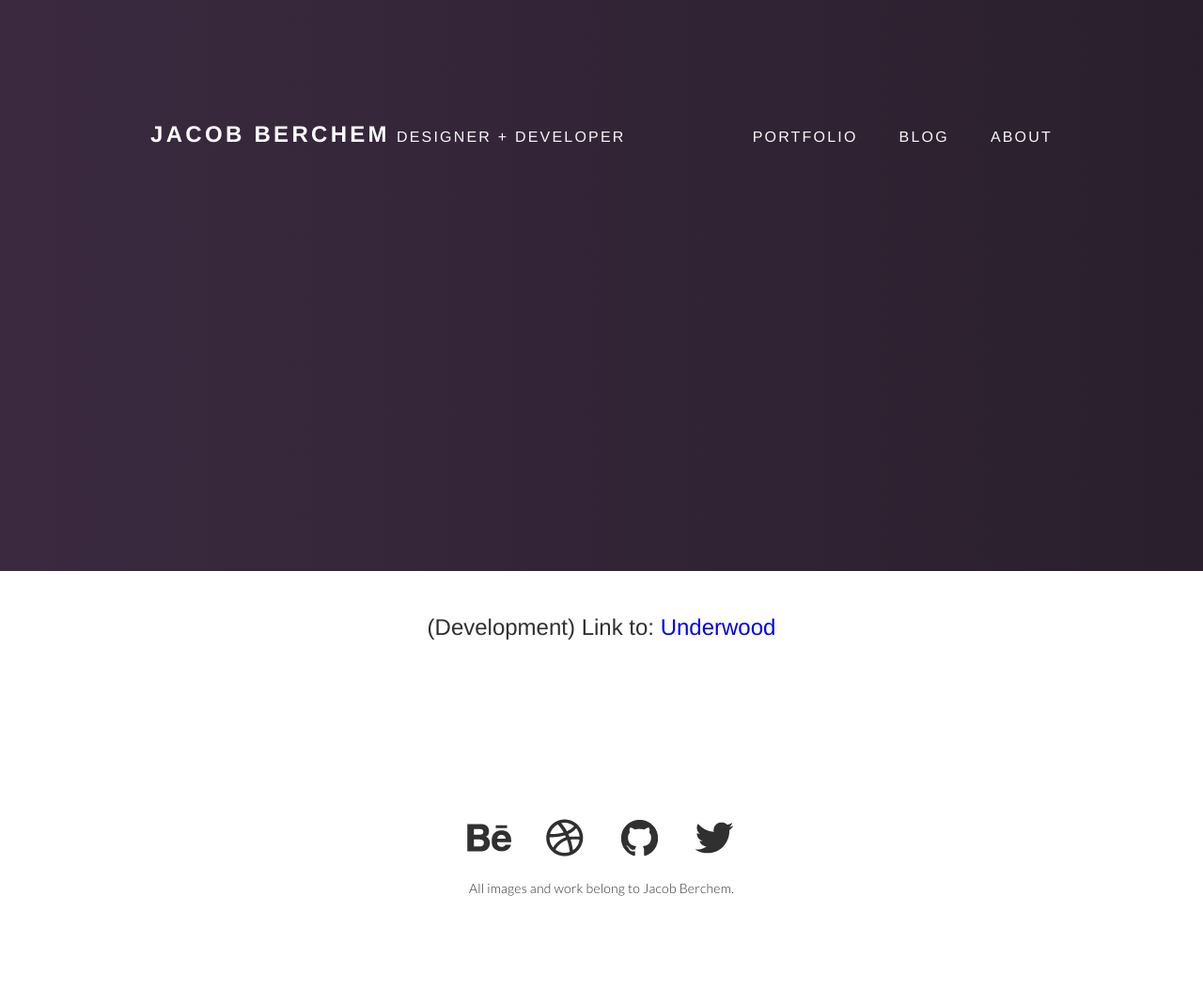
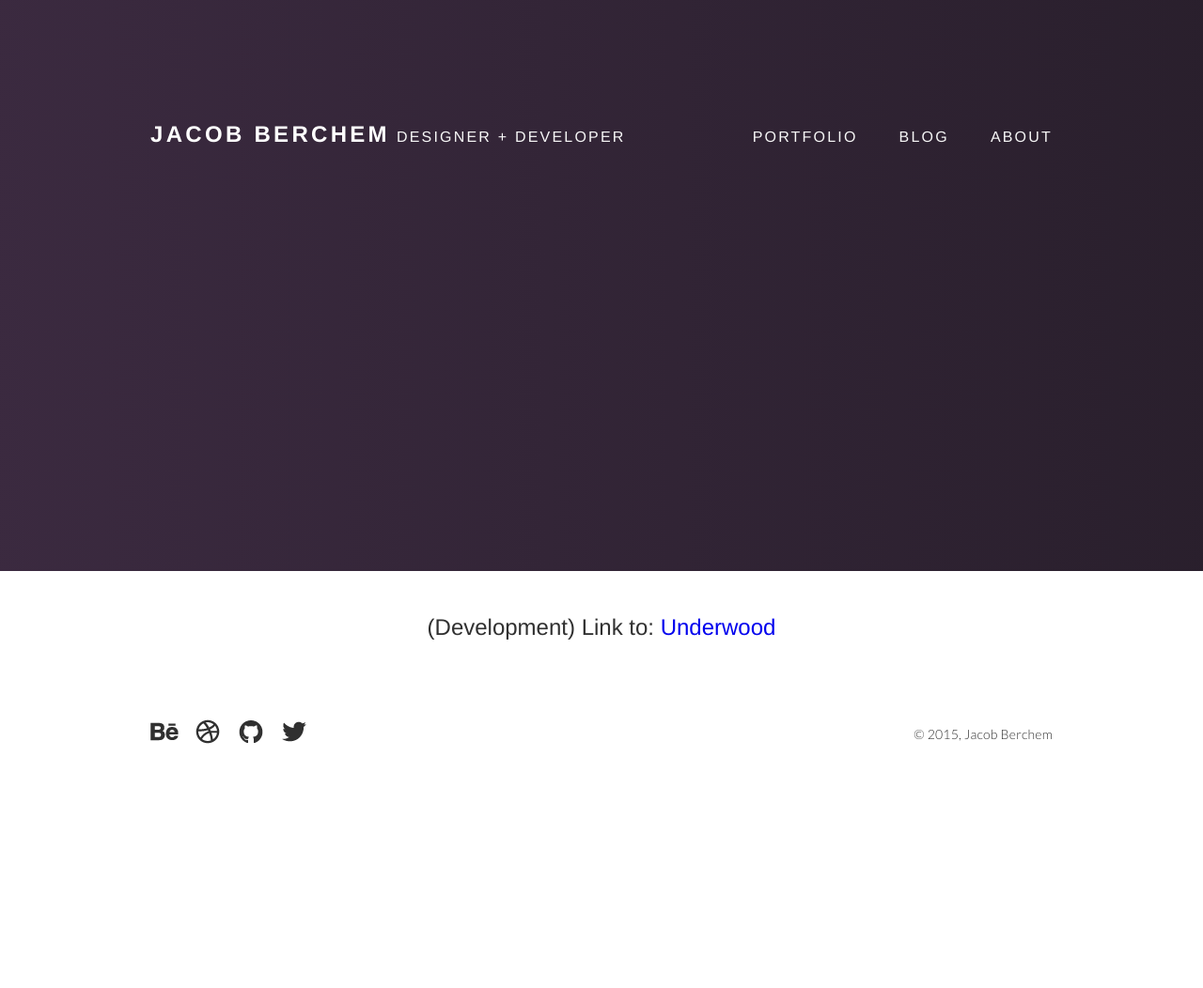
Before and after one commit to vpineda7/jakeberkuwmad.github.io, a Jekyll site: the page built from index.html, in a window 1280 px wide. Shown: the whole page at 94% size. Built offline with Jekyll 4.4.1, drawn with Linux system fonts in a browser that asks for light colours; after the commit the page ends 900 px from its top, so only the background shows below that.

Commit message:
Updated footer, resized icon links

```diff
--- a/_includes/footer.html
+++ b/_includes/footer.html
@@ -2,5 +2,4 @@
 <a class="icon" id="dribbble" href="https://dribbble.com/jakeberk" title="Dribbble"></a>
 <a class="icon" id="github" href="https://github.com/jakeberkuwmad" title="Github"></a>
 <a class="icon" id="twitter" href="https://twitter.com/jakeberk" title="Twitter"></a>
-
-<h4>All images and work belong to Jacob Berchem.</h4>
+<h4>&copy; 2015, Jacob Berchem</h4>
--- a/_scss/footer.scss
+++ b/_scss/footer.scss
@@ -1,29 +1,36 @@
 footer {
-  margin:0 auto;
-  width:100%;
-  max-width:22em;
-  padding:10em 0 5em 0;
-  text-align:center;
+  padding:3.5em 5em;
 
   a {
-    margin:0 0.875em 1em 0.875em;
+    float:left;
+    padding-left:1em;
   }
+
+  h4 {
+    float:right;
+    text-align:right;
+    padding-top:0.5em;
+  }
+
 }
 
 // Sprite Images
+$sprite-size:      30px;
+$neg-sprite-size: -30px;
+
 .icon {
   display:inline-block;
-  width:48px;
-  height:48px;
+  width:$sprite-size;
+  height:$sprite-size;
   background-repeat:no-repeat;
   background-position:0 0;
 
   &:hover {
-    background-position:0 -48px;
+    background-position:0 $neg-sprite-size;
   }
 
   &:active {
-    background-position:0 -48px;
+    background-position:0 $neg-sprite-size;
   }
 }
 
@@ -42,15 +49,3 @@ footer {
 #dribbble {
   background-image: url("/images/dribbble.png");
 }
-
-@media (max-width: 360px) {
-  footer {
-    a {
-      margin:0 0.325em 0.5em 0.325em;
-    }
-
-    h4 {
-      font-size:0.675em;
-    }
-  }
-}
```
Also changed, not shown: images/behance.png, images/dribbble.png, images/github.png, images/twitter.png, 1 other file.
